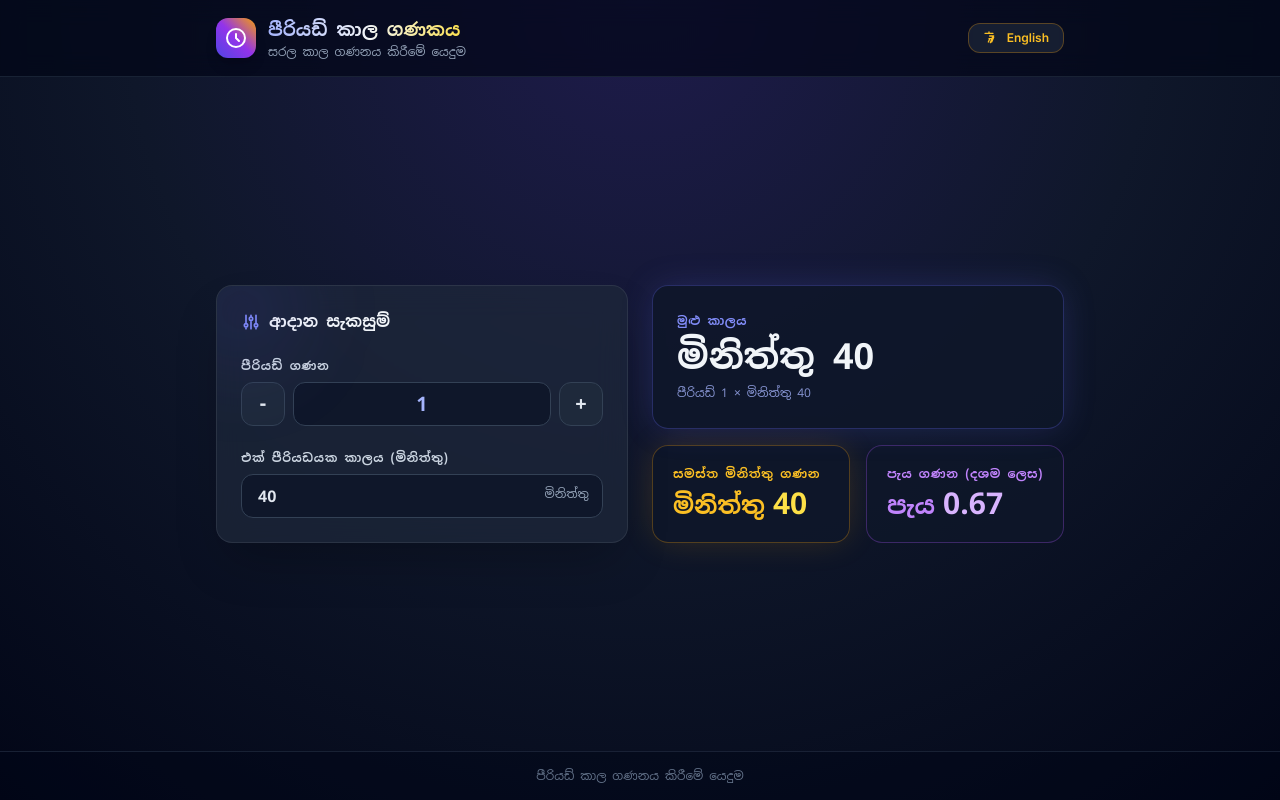
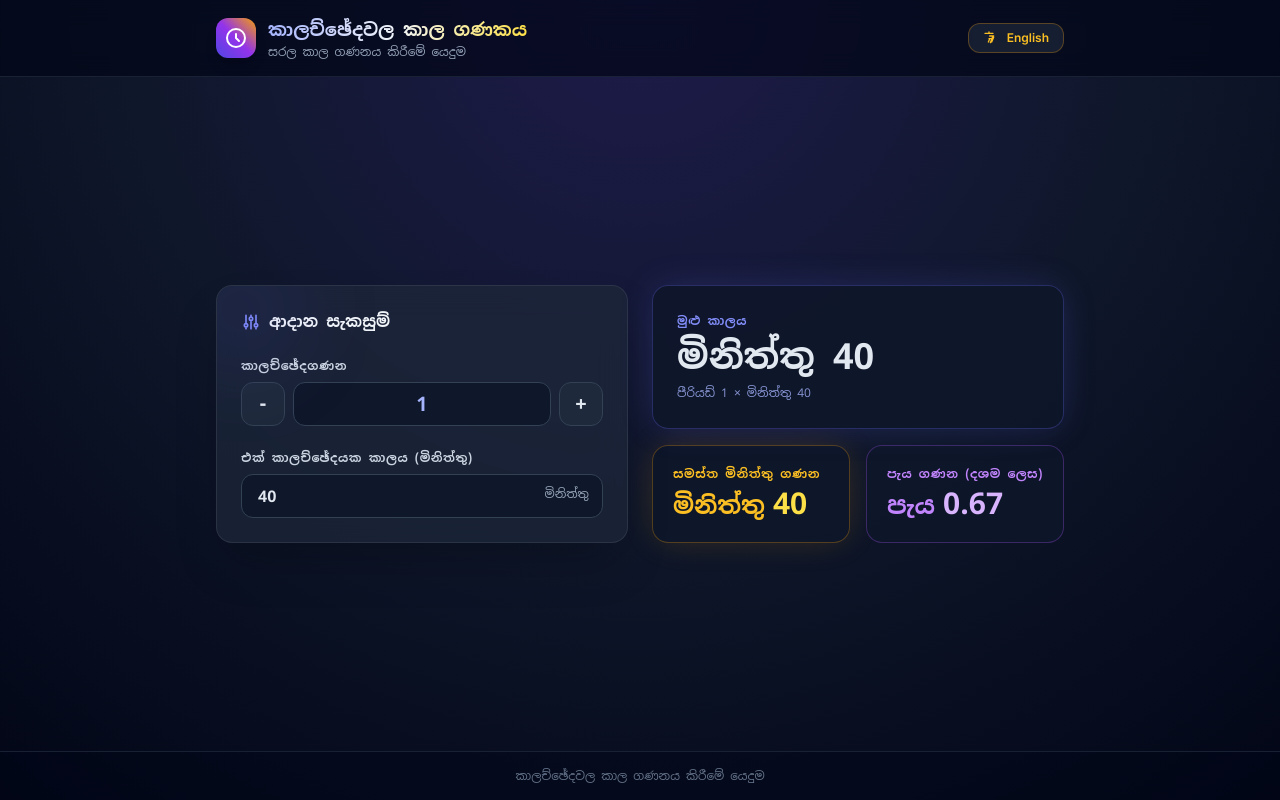
Before and after one commit to Nirosha-Sampath/period-calculator, a plain HTML site: page index.html in a window 1280 px wide. Drawn offline with nearby package versions, Linux system fonts and the light colour scheme.

Commit message:
Update index.html

```diff
--- a/index.html
+++ b/index.html
@@ -3,7 +3,7 @@
 <head>
     <meta charset="UTF-8">
     <meta name="viewport" content="width=device-width, initial-scale=1.0">
-    <title>පීරියඩ් කාල ගණකය - Period Duration Calculator</title>
+    <title>කාලච්ඡේදවල කාල ගණකය - Period Duration Calculator</title>
     <!-- Tailwind CSS CDN -->
     <script src="https://cdn.tailwindcss.com"></script>
     <script>
@@ -86,7 +86,7 @@
                 </div>
                 <div>
                     <h1 class="text-lg font-bold bg-clip-text text-transparent bg-gradient-to-r from-indigo-300 via-slate-100 to-amber-300" id="appTitle">
-                        පීරියඩ් කාල ගණකය
+                       කාලච්ඡේදවල කාල ගණකය
                     </h1>
                     <p class="text-xs text-slate-400 font-medium" id="appSubtitle">
                         සරල කාල ගණනය කිරීමේ යෙදුම
@@ -123,7 +123,7 @@
                     <!-- Number of Periods Input -->
                     <div class="mb-6">
                         <label class="block text-xs font-semibold text-slate-300 uppercase tracking-wider mb-2" id="labelNumPeriods">
-                            පීරියඩ් ගණන
+                            කාලච්ඡේද ගණන
                         </label>
                         <div class="flex items-center space-x-2">
                             <button type="button" onclick="adjustPeriods(-1)" aria-label="Decrease periods" class="w-11 h-11 rounded-xl bg-slate-800 hover:bg-slate-700 active:scale-95 text-slate-200 font-bold text-xl border border-slate-700 transition-all flex items-center justify-center">
@@ -139,7 +139,7 @@
                     <!-- Period Length Input -->
                     <div>
                         <label class="block text-xs font-semibold text-slate-300 uppercase tracking-wider mb-2" id="labelPeriodDuration">
-                            එක් පීරියඩයක කාලය (මිනිත්තු)
+                            එක් කාලච්ඡේදයක කාලය (මිනිත්තු)
                         </label>
                         <div class="relative">
                             <input type="number" id="lengthInput" value="40" min="1" max="1440" oninput="calculate()" class="w-full h-11 px-4 bg-slate-900/90 border border-slate-700 focus:border-indigo-500 focus:ring-2 focus:ring-indigo-500/20 text-slate-200 text-base font-semibold rounded-xl outline-none transition-all">
@@ -159,11 +159,11 @@
                     <div class="text-xs font-bold text-indigo-400 uppercase tracking-wider mb-2" id="labelTotalAvailableTime">
                         මුළු කාලය
                     </div>
-                    <div id="formattedTime" class="text-3xl sm:text-4xl font-extrabold text-slate-100 mb-1">
+                    <div id="formattedTime" class="text-3xl sm:text-4xl font-extrabold text-slate-70 mb-1">
                         මිනිත්තු 40
                     </div>
                     <div id="summaryBadge" class="text-xs text-indigo-300/80 font-medium mt-1">
-                        පීරියඩ් 1 × මිනිත්තු 40
+                        කාලච්ඡේද 1 × මිනිත්තු 40
                     </div>
                 </div>
 
@@ -212,17 +212,17 @@
 
         const translations = {
             si: {
-                title: 'පීරියඩ් කාල ගණකය',
+                title: 'කාලච්ඡේදවල කාල ගණකය',
                 subtitle: 'සරල කාල ගණනය කිරීමේ යෙදුම',
                 toggleText: 'English',
                 inputsHeader: 'ආදාන සැකසුම්',
-                numPeriods: 'පීරියඩ් ගණන',
-                periodDuration: 'එක් පීරියඩයක කාලය (මිනිත්තු)',
+                numPeriods: 'කාලච්ඡේදගණන',
+                periodDuration: 'එක් කාලච්ඡේදයක කාලය (මිනිත්තු)',
                 minsPerPeriod: 'මිනිත්තු',
                 totalAvailableTime: 'මුළු කාලය',
                 totalMinutes: 'සමස්ත මිනිත්තු ගණන',
                 decimalHours: 'පැය ගණන (දශම ලෙස)',
-                footerText: 'පීරියඩ් කාල ගණනය කිරීමේ යෙදුම',
+                footerText: 'කාලච්ඡේදවල කාල ගණනය කිරීමේ යෙදුම',
                 hrsUnit: 'පැය',
                 minsUnit: 'මිනිත්තු',
                 periodUnit: 'පීරියඩ්'
```
